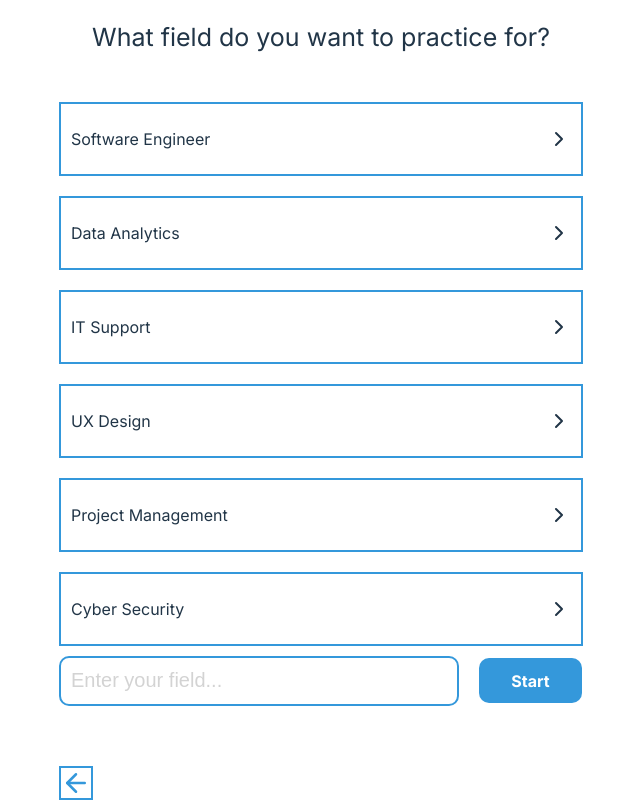
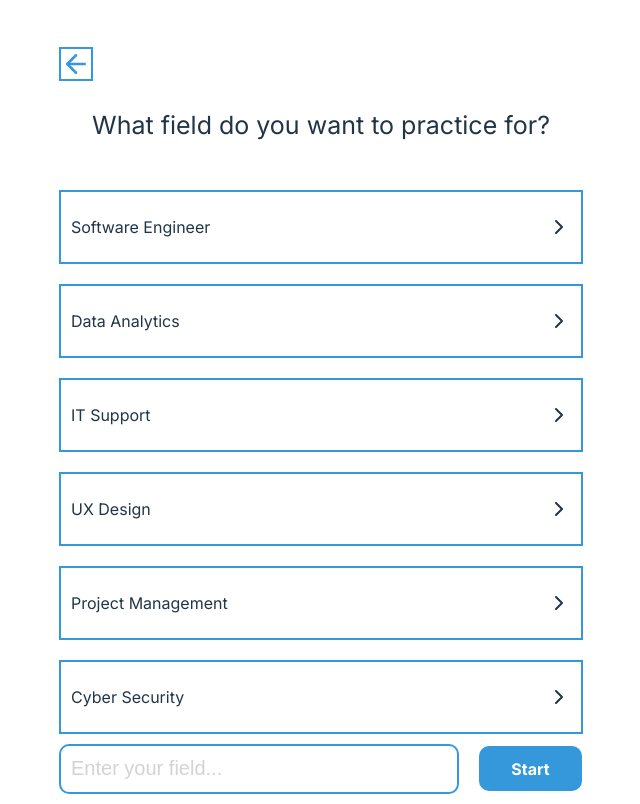
Before and after one commit to Hussein-Abdallah0/CareerForgeAI, a React (Vite) app in the folder frontend/: page /interview/start in a window 1280 px wide. Shown: the whole page, without its empty margins (319-959 px from the left). Built offline with nearby package versions, Linux system fonts and the light colour scheme.

Commit message:
Change position of the back arrow in job title page

```diff
--- a/frontend/src/pages/Interview/JobTitle/index.jsx
+++ b/frontend/src/pages/Interview/JobTitle/index.jsx
@@ -71,6 +71,9 @@ const JobTitle = () => {
 
   return (
     <div>
+      <a href="/interview">
+        <ArrowLeft className="arrow" />
+      </a>
       <p className="job-title">What field do you want to practice for?</p>
       <div className="jobs">
         {jobs.map((job, index) => {
@@ -98,10 +101,6 @@ const JobTitle = () => {
       </div>
 
       {loading && <p className="loading">Fetching questions, please wait...</p>}
-
-      <a href="/interview">
-        <ArrowLeft className="arrow" />
-      </a>
     </div>
   );
 };
```
